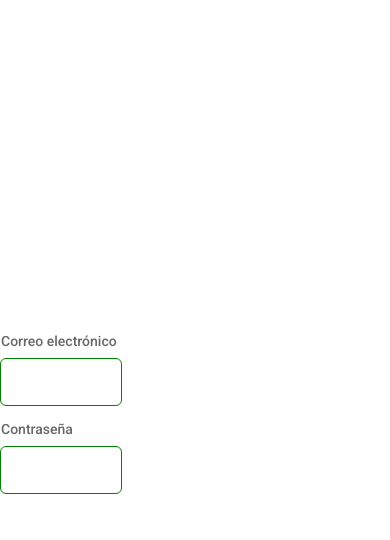
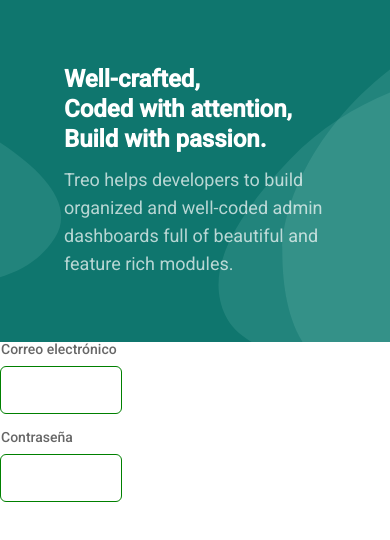
Before and after one commit to DavidBarcenas/angular-finanzas-personales, an Angular app: page /login in a window 390 px wide. Shown: the top 540 px of the page. Built offline with nearby package versions, Linux system fonts and the light colour scheme.

Commit message:
add responsive design to auth

```diff
--- a/src/app/auth/auth.component.html
+++ b/src/app/auth/auth.component.html
@@ -1,10 +1,10 @@
-<div class="flex h-screen w-full auth">
+<div class="flex lg:h-screen w-full flex-wrap">
   <div
-    class="relative hidden md:flex flex-auto items-center justify-center w-1/2 h-full p-16 overflow-hidden bg-primary-700 dark:bg-gray-700 text-white"
+    class="relative flex flex-auto items-center justify-center w-full lg:w-1/2 h-full p-16 overflow-hidden bg-primary-700 dark:bg-gray-700 text-white"
   >
     <!-- Background -->
     <svg
-      class="absolute top-0 left-0 w-full h-240 pointer-events-none text-primary-100 dark:text-gray-900"
+      class="absolute top-0 left-0 w-full h-96 lg:h-240 pointer-events-none text-primary-100 dark:text-gray-900"
       viewBox="0 0 1531 891"
       preserveAspectRatio="xMidYMax slice"
       xmlns="http://www.w3.org/2000/svg"
@@ -24,7 +24,7 @@
     </svg>
     <!-- Content -->
     <div class="w-full">
-      <div class="text-6xl font-bold leading-tight">
+      <div class="text-2xl lg:text-5xl font-bold leading-tight">
         <div>Well-crafted,</div>
         <div>Coded with attention,</div>
         <div>Build with passion.</div>
```
